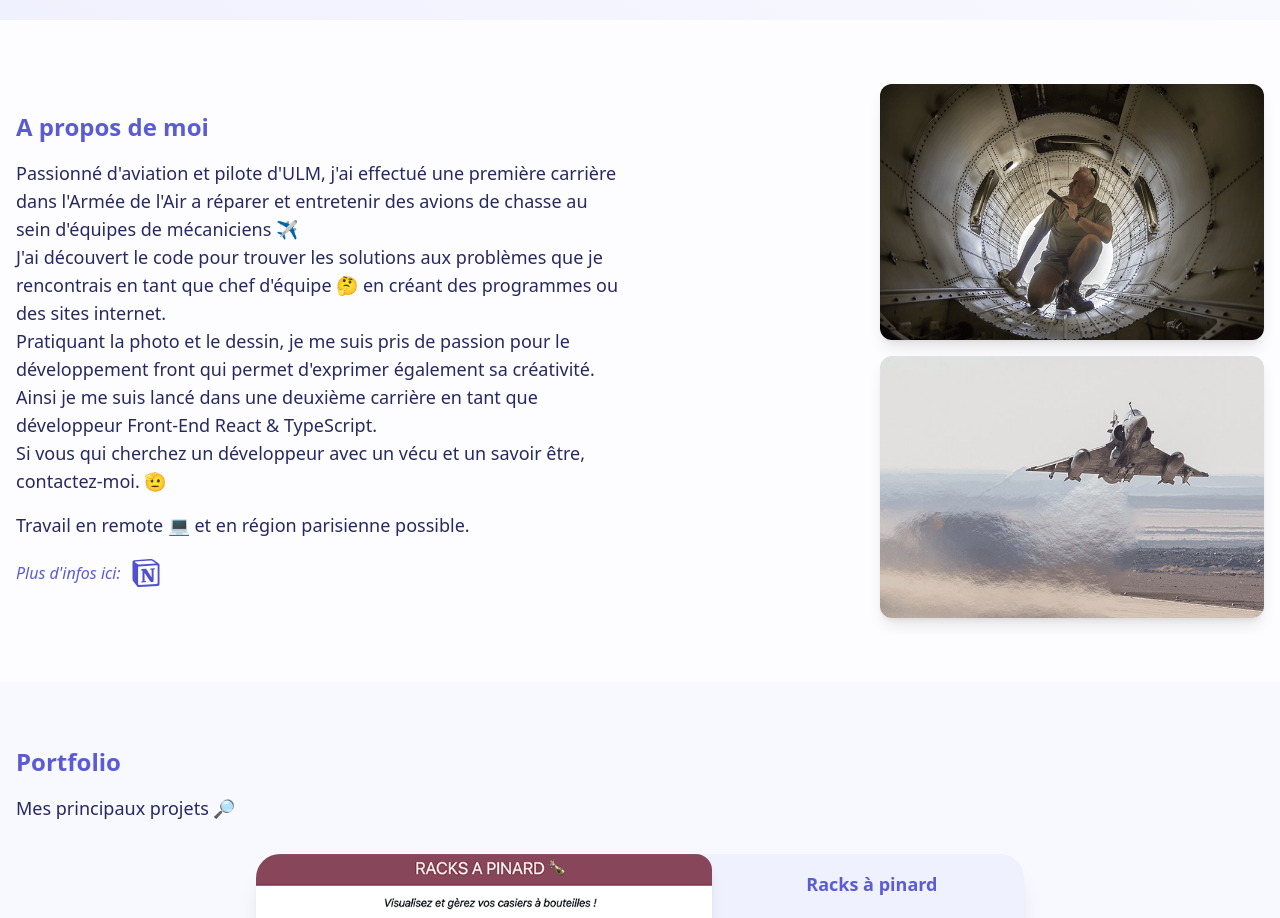
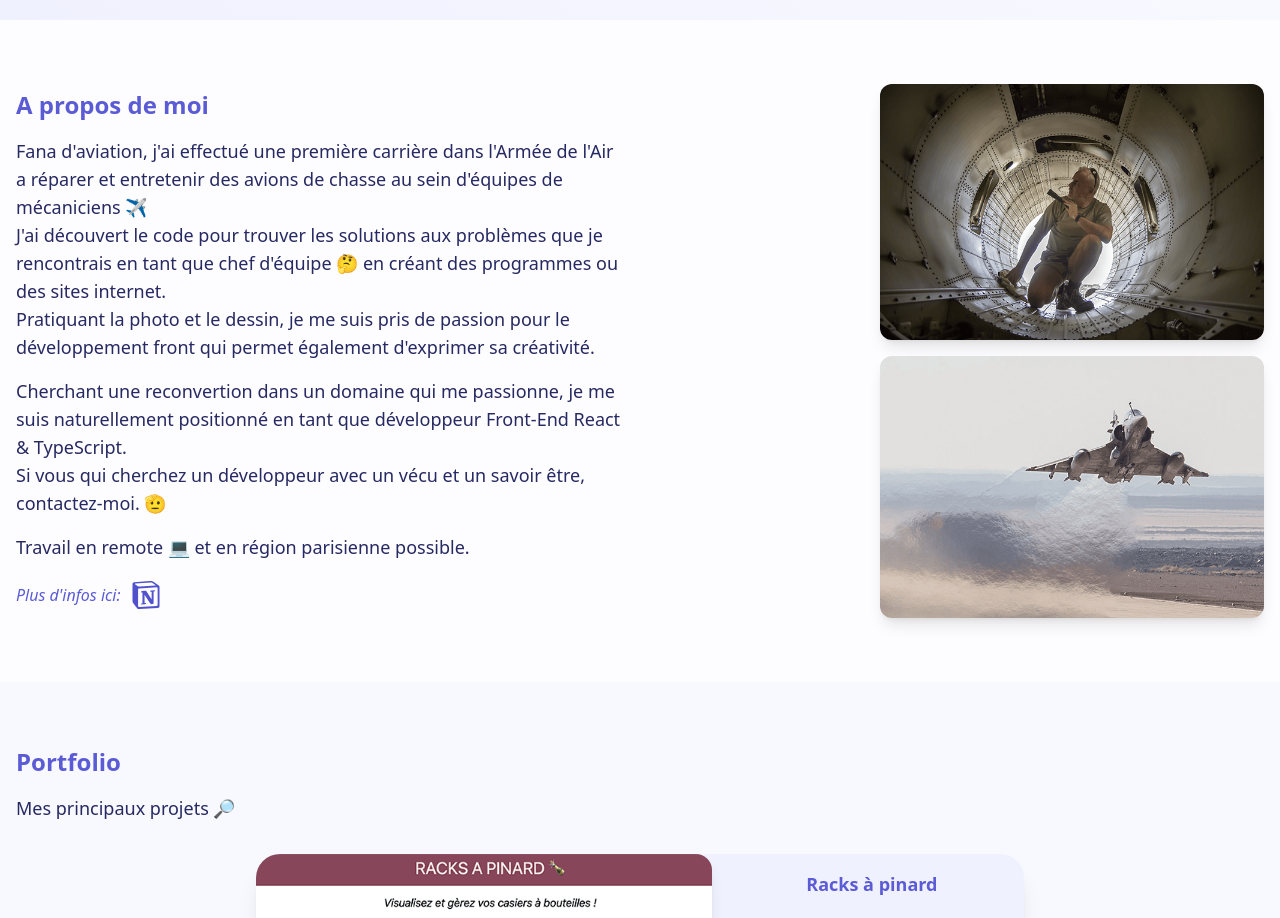
Before and after one commit to arnaudpant/ts-kallavero, a React (Vite) app: page / in a window 1280 px wide. Shown: the part 780-1698 px from the top of the page. Built offline with nearby package versions, Linux system fonts and the light colour scheme.

Commit message:
modif about

```diff
--- a/src/components/sections/About.tsx
+++ b/src/components/sections/About.tsx
@@ -16,17 +16,28 @@ const About: React.FC = () => {
                         A propos de moi
                     </h2>
                     <p className="text-lg pt-4 px-8 md:px-0 ">
-                        Passionné d'aviation et pilote d'ULM, j'ai effectué une première
-                        carrière dans l'Armée de l'Air a réparer et entretenir des avions de
-                        chasse au sein d'équipes de mécaniciens ✈️
+                        Fana d'aviation, j'ai effectué une première carrière
+                        dans l'Armée de l'Air a réparer et entretenir des avions
+                        de chasse au sein d'équipes de mécaniciens ✈️
                         <br />
                         J'ai découvert le code pour trouver les solutions aux
-                        problèmes que je rencontrais en tant que chef d'équipe 🤔 en créant des programmes ou des sites internet.
-                        <br /> Pratiquant la photo et le dessin, je me suis pris de passion pour le développement front qui permet d'exprimer également sa créativité.<br />
-                        Ainsi je me suis lancé dans une deuxième carrière en tant que développeur Front-End React & TypeScript. <br />Si vous qui cherchez un
-                        développeur avec un vécu et un savoir être, contactez-moi. 🫡
+                        problèmes que je rencontrais en tant que chef d'équipe
+                        🤔 en créant des programmes ou des sites internet.
+                        <br /> Pratiquant la photo et le dessin, je me suis pris
+                        de passion pour le développement front qui permet
+                        également d'exprimer sa créativité.
+                        <p className="pt-4">
+                            Cherchant une reconvertion dans un domaine qui me
+                            passionne, je me suis naturellement positionné en
+                            tant que développeur Front-End React & TypeScript.{" "}
+                            <br />
+                            Si vous qui cherchez un développeur avec un vécu et
+                            un savoir être, contactez-moi. 🫡
+                        </p>
                     </p>
-                    <p className="text-lg pt-4 px-8 md:px-0">Travail en remote 💻 et en région parisienne possible.</p>
+                    <p className="text-lg pt-4 px-8 md:px-0">
+                        Travail en remote 💻 et en région parisienne possible.
+                    </p>
                     <div className="flex flex-row items-center mt-4">
                         <p className="text-base italic pl-8 pr-2 md:pl-0 text-rad9">
                             Plus d'infos ici:{" "}
```
